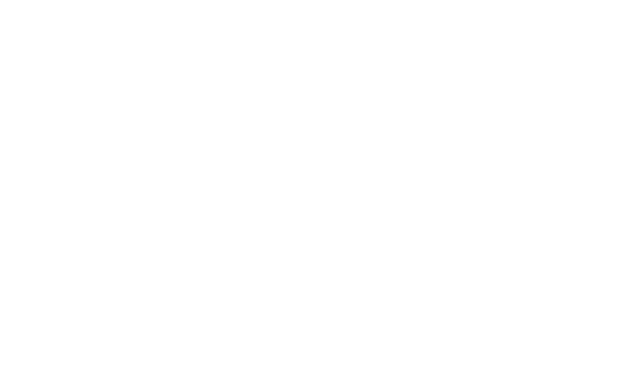
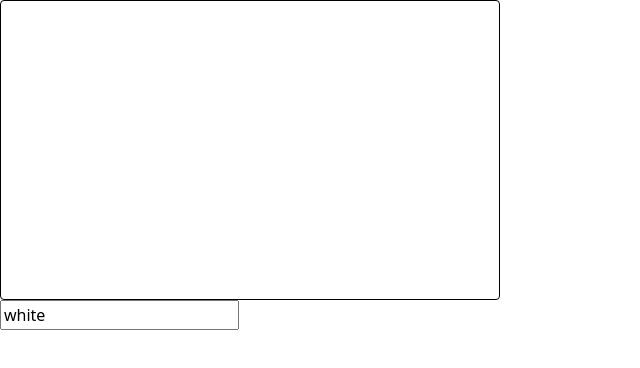
Before and after one commit to scheuermann-markus/ReactSpielwiese, a React (Vite) app in the folder ReactSpielwiese/: page / in a window 1280 px wide. Shown: the top 368 px of the page, without its empty margins (0-640 px from the left). Built offline with nearby package versions, Linux system fonts and the light colour scheme.

Commit message:
ColorDisplay implementiert

```diff
--- a/ReactSpielwiese/src/App.tsx
+++ b/ReactSpielwiese/src/App.tsx
@@ -1,11 +1,13 @@
 import './App.css'
+import './global.css'
 import 'bootstrap/dist/css/bootstrap.css'
+import ColorDisplay from './pages/ColorDisplay'
 
 function App() {
 
     return (
         <>
-
+            <ColorDisplay />
         </>
     )
 }
--- /dev/null
+++ b/ReactSpielwiese/src/pages/ColorDisplay/components/UserColorInput.tsx
@@ -0,0 +1,28 @@
+import { useState } from "react";
+
+interface Props {
+    changeColor: (value: string) => void;
+}
+
+function UserColorInput(props: Props) {
+    const [activeColor, setActiveColor] = useState("white");
+
+    const HandleChange = (e: any) => {
+        const { value } = e.target;
+        setActiveColor(value);
+
+        props.changeColor(value);
+    }
+
+    return (
+        <input
+            id="input"
+            type="text"
+            aria-label="input"
+            onChange={HandleChange}
+            value={activeColor}
+        />
+    );
+}
+
+export default UserColorInput;
--- /dev/null
+++ b/ReactSpielwiese/src/pages/ColorDisplay/css/color-display.css
@@ -0,0 +1,6 @@
+.color-display__output-rectangle {
+    height: 300px;
+    width: 500px;
+    border: 1px solid black;
+    border-radius: 0.25rem;
+}
--- /dev/null
+++ b/ReactSpielwiese/src/pages/ColorDisplay/index.tsx
@@ -0,0 +1,20 @@
+import { useState } from 'react';
+import './css/color-display.css'
+import UserColorInput from './components/UserColorInput';
+
+function ColorDisplayIndex() {
+    const [userColor, setUserColor] = useState("");
+
+    const ChangeColor = (color: string) => {
+        setUserColor(color);
+    }
+
+    return (
+        <>
+            <div className="color-display__output-rectangle" style={{ background: `${userColor}` }} />
+            <UserColorInput changeColor={ChangeColor} />
+        </>
+    );
+}
+
+export default ColorDisplayIndex;
```
Also changed, not shown: ReactSpielwiese/src/global.css (added), ReactSpielwiese/src/pages/ColorDisplay/README.md (added), 1 other file (tests, documents, lock files or other folders).
